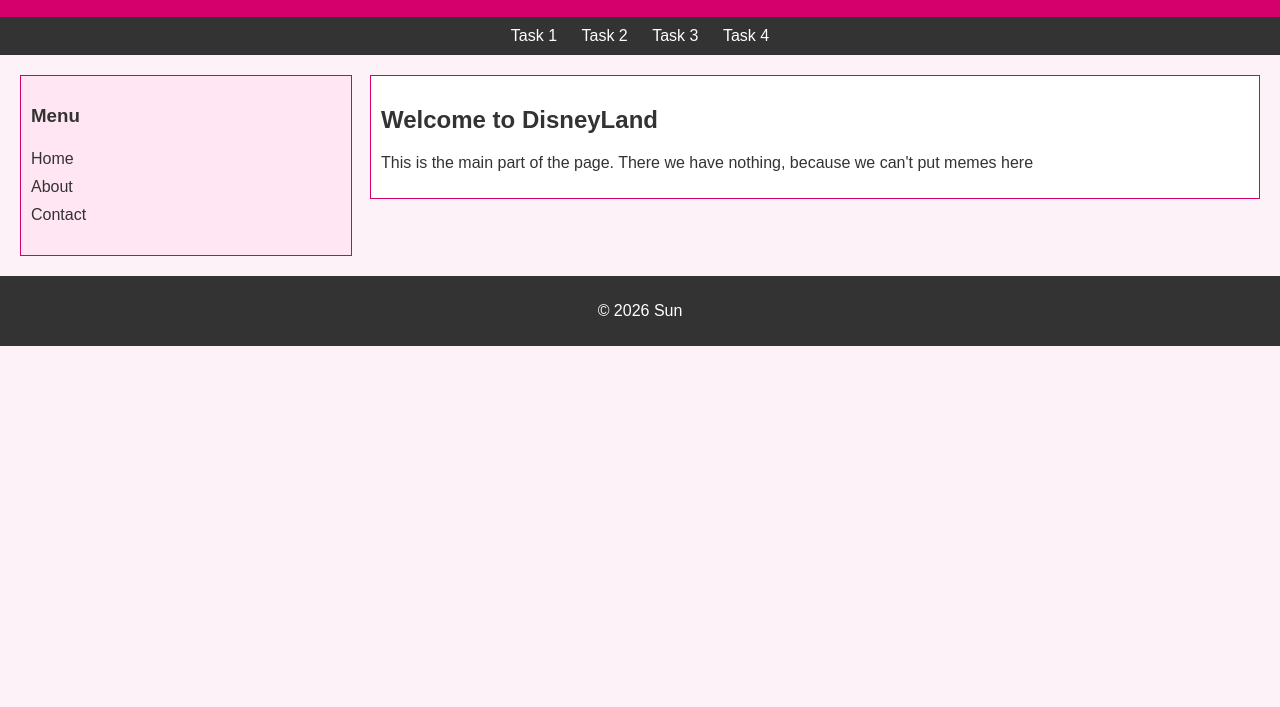
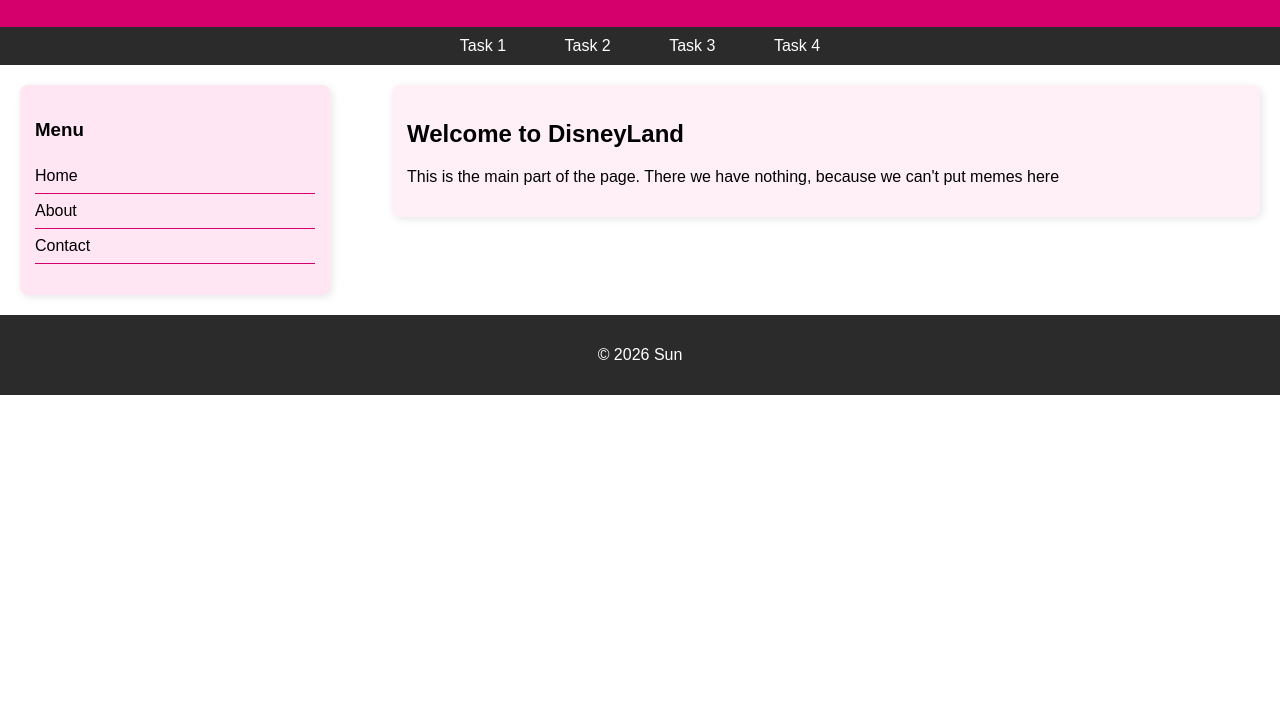
Before and after one commit to lonelysun21/WEB_1_assignment, a plain HTML site: page task2.html in a window 1280 px wide. Shown: the part 93-800 px from the top of the page. Drawn offline with Linux system fonts and the light colour scheme.

Commit message:
fix 2 task

```diff
--- a/task2.html
+++ b/task2.html
@@ -4,7 +4,7 @@
     <meta charset="UTF-8">
     <meta name="viewport" content="width=device-width, initial-scale=1.0">
     <title>Task 2 - Layout</title>
-    <link rel="stylesheet" href="./style.css">
+    <link rel="stylesheet" href="./task2.css">
 </head>
 <body>
 
```
